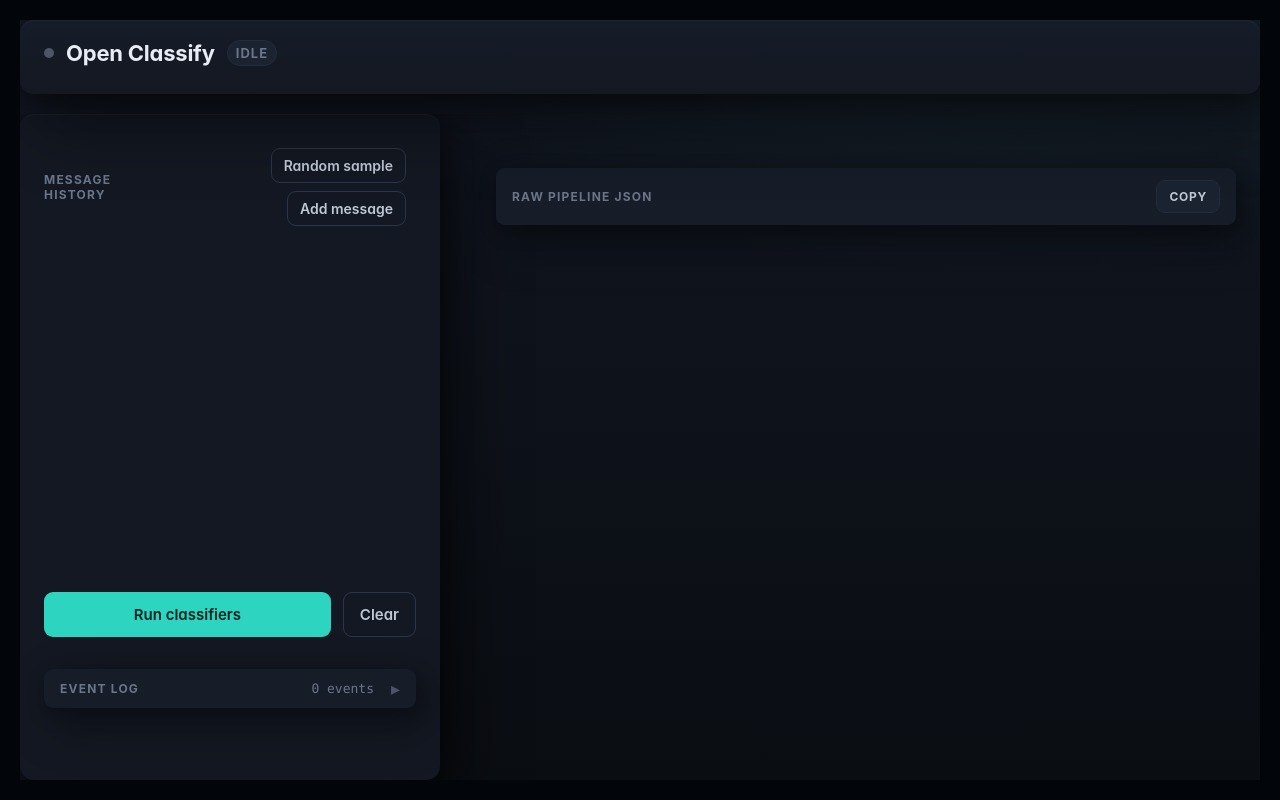
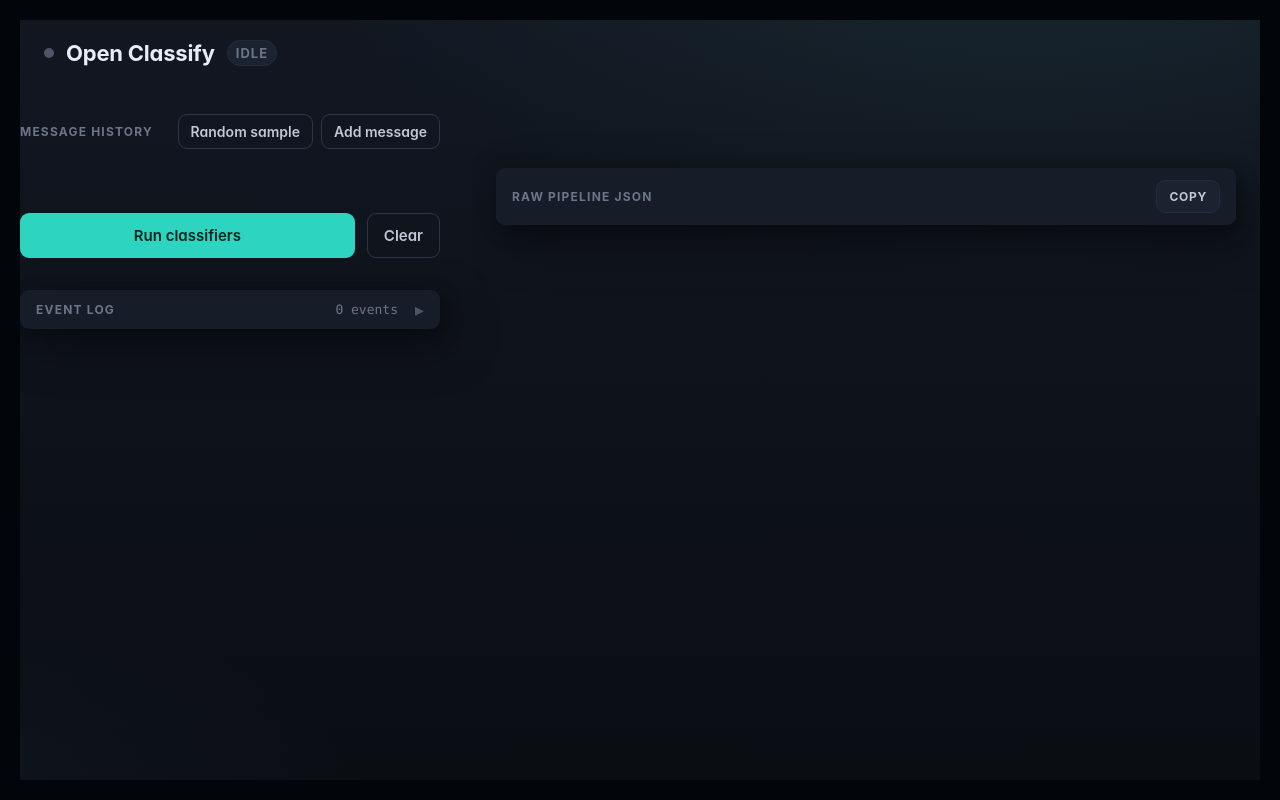
Before and after one commit to taylorbayouth/open-classify, a website: page ui/index.html in a window 1280 px wide. Drawn offline with Linux system fonts and the light colour scheme; no server answers.

Commit message:
Fix workbench layout chrome

```diff
--- a/ui/styles.css
+++ b/ui/styles.css
@@ -107,7 +107,7 @@ button, input, textarea, select { font: inherit; color: inherit; }
   width: 100%;
   height: 100%;
   min-width: 0;
-  overflow: hidden;
+  overflow: visible;
 }
 
 .topbar {
@@ -117,10 +117,7 @@ button, input, textarea, select { font: inherit; color: inherit; }
   gap: var(--s-7);
   padding: var(--s-5) var(--s-6);
   border-radius: var(--radius);
-  background: linear-gradient(180deg, var(--panel-2), var(--panel));
-  box-shadow: var(--shadow-lg);
-  position: relative;
-  z-index: 10;
+  background: transparent;
 }
 
 .brand { min-width: 0; }
@@ -200,10 +197,10 @@ h1 {
   display: grid;
   grid-template-columns: minmax(420px, 0.75fr) minmax(0, 1.6fr);
   gap: var(--s-7);
-  align-items: stretch;
+  align-items: start;
   min-width: 0;
   min-height: 0;
-  overflow: hidden;
+  overflow: visible;
 }
 
 .composer, .results {
@@ -214,13 +211,12 @@ h1 {
 
 .composer {
   display: grid;
-  grid-template-rows: minmax(0, 1fr) auto auto auto auto;
+  grid-template-rows: auto auto auto;
   gap: var(--s-6);
-  padding: var(--s-6);
-  height: 100%;
-  overflow: hidden;
-  background: var(--panel);
-  box-shadow: var(--shadow-lg);
+  padding: 0;
+  height: auto;
+  overflow: visible;
+  background: transparent;
 }
 
 .field { display: grid; gap: var(--s-2); }
@@ -273,8 +269,6 @@ textarea:focus, input:focus, select:focus {
   display: grid;
   grid-template-rows: auto minmax(0, 1fr);
   gap: var(--s-4);
-  margin-top: var(--tile);
-  margin-right: var(--tile);
   min-height: 0;
 }
 
```
